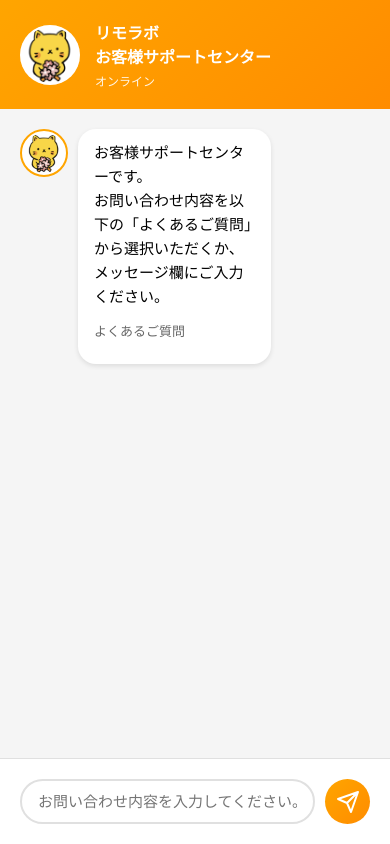
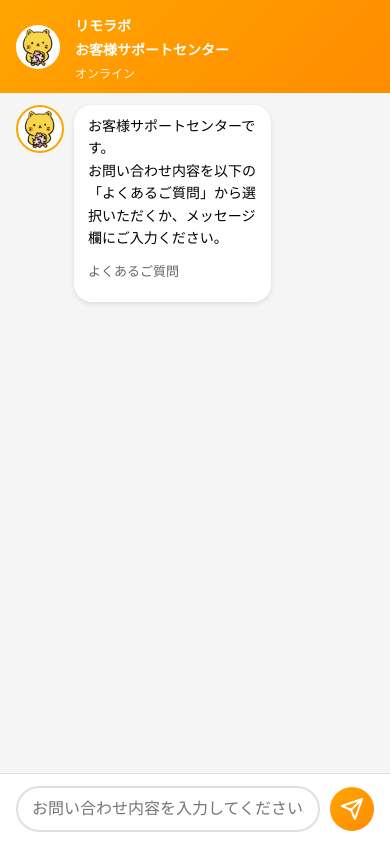
Before and after one commit to STAYCLOSE0312/ChatBot--, a website: page public/chatbot.html in a window 390 px wide. Drawn offline with Linux system fonts and the light colour scheme; no server answers.

Commit message:
携帯表示の改善など

```diff
--- a/public/chatbot.css
+++ b/public/chatbot.css
@@ -4,18 +4,31 @@
     box-sizing: border-box;
 }
 
+html {
+    height: 100%;
+    overflow: hidden;
+}
+
 body {
     font-family: -apple-system, BlinkMacSystemFont, 'Segoe UI', 'Helvetica Neue', 'Hiragino Sans', 'Hiragino Kaku Gothic ProN', 'メイリオ', Meiryo, sans-serif;
     background: #f0f0f0;
-    height: 100vh;
+    min-height: 100%;
+    height: 100%;
+    min-height: 100dvh;
+    height: 100dvh;
     display: flex;
     padding: 0;
     margin: 0;
+    overflow: hidden;
+    -webkit-text-size-adjust: 100%;
 }
 
 .chat-container {
     width: 100%;
-    height: 100vh;
+    min-height: 100%;
+    height: 100%;
+    min-height: 100dvh;
+    height: 100dvh;
     background: white;
     display: grid;
     grid-template-columns: 250px 1fr;
@@ -31,6 +44,7 @@ body {
     justify-content: space-between;
     box-shadow: 0 2px 10px rgba(0, 0, 0, 0.1);
     grid-column: 2;
+    flex-shrink: 0;
 }
 
 .header-content {
@@ -85,9 +99,12 @@ body {
 
 .chat-messages {
     flex: 1;
+    min-height: 0;
     overflow-y: auto;
+    overflow-x: hidden;
     padding: 20px;
     background: #f5f5f5;
+    -webkit-overflow-scrolling: touch;
 }
 
 .message {
@@ -258,8 +275,10 @@ body {
 
 .chat-input-container {
     padding: 20px;
+    padding-bottom: calc(20px + env(safe-area-inset-bottom, 0));
     background: white;
     border-top: 1px solid #e0e0e0;
+    flex-shrink: 0;
 }
 
 .chat-input-wrapper {
@@ -448,7 +467,10 @@ body {
 .chat-main {
     display: flex;
     flex-direction: column;
-    height: 100vh;
+    min-height: 0;
+    height: 100%;
+    height: 100dvh;
+    overflow: hidden;
 }
 
 .bot-avatar {
@@ -466,7 +488,7 @@ body {
     object-fit: cover;
 }
 
-/* レスポンシブ対応 */
+/* レスポンシブ対応（携帯・タブレット） */
 @media (max-width: 768px) {
     .chat-container {
         grid-template-columns: 1fr;
@@ -478,9 +500,72 @@ body {
 
     .chat-header {
         grid-column: 1;
+        padding: 12px 16px;
+        flex-shrink: 0;
+    }
+
+    .header-title-main,
+    .header-title-sub {
+        font-size: 14px;
+    }
+
+    .bot-avatar {
+        width: 44px;
+        height: 44px;
+    }
+
+    .bot-avatar img {
+        width: 44px;
+        height: 44px;
+    }
+
+    .chat-messages {
+        padding: 12px 16px;
     }
 
     .message-content {
         max-width: 85%;
+        font-size: 14px;
+        padding: 10px 14px;
+    }
+
+    .chat-input-container {
+        padding: 12px 16px;
+        padding-bottom: calc(12px + env(safe-area-inset-bottom, 0));
+    }
+
+    .chat-input {
+        font-size: 16px;
+        padding: 12px 14px;
+    }
+
+    .send-button {
+        width: 44px;
+        height: 44px;
+    }
+
+    .quick-question-btn {
+        padding: 10px 14px;
+        font-size: 13px;
+    }
+
+    .initial-quick-questions .quick-question-btn {
+        max-width: 100%;
     }
 }
+
+/* 高さのフォールバック（dvh未対応ブラウザ） */
+@supports not (height: 100dvh) {
+    body {
+        height: 100vh;
+        min-height: -webkit-fill-available;
+    }
+    .chat-container {
+        height: 100vh;
+        min-height: -webkit-fill-available;
+    }
+    .chat-main {
+        height: 100vh;
+        min-height: -webkit-fill-available;
+    }
+}
--- a/public/chatbot.html
+++ b/public/chatbot.html
@@ -2,7 +2,7 @@
 <html lang="ja">
 <head>
     <meta charset="UTF-8">
-    <meta name="viewport" content="width=device-width, initial-scale=1.0">
+    <meta name="viewport" content="width=device-width, initial-scale=1.0, viewport-fit=cover">
     <title>FAQチャットボット</title>
     <link rel="stylesheet" href="chatbot.css">
 </head>
```
Also changed, not shown: 1 other file.
